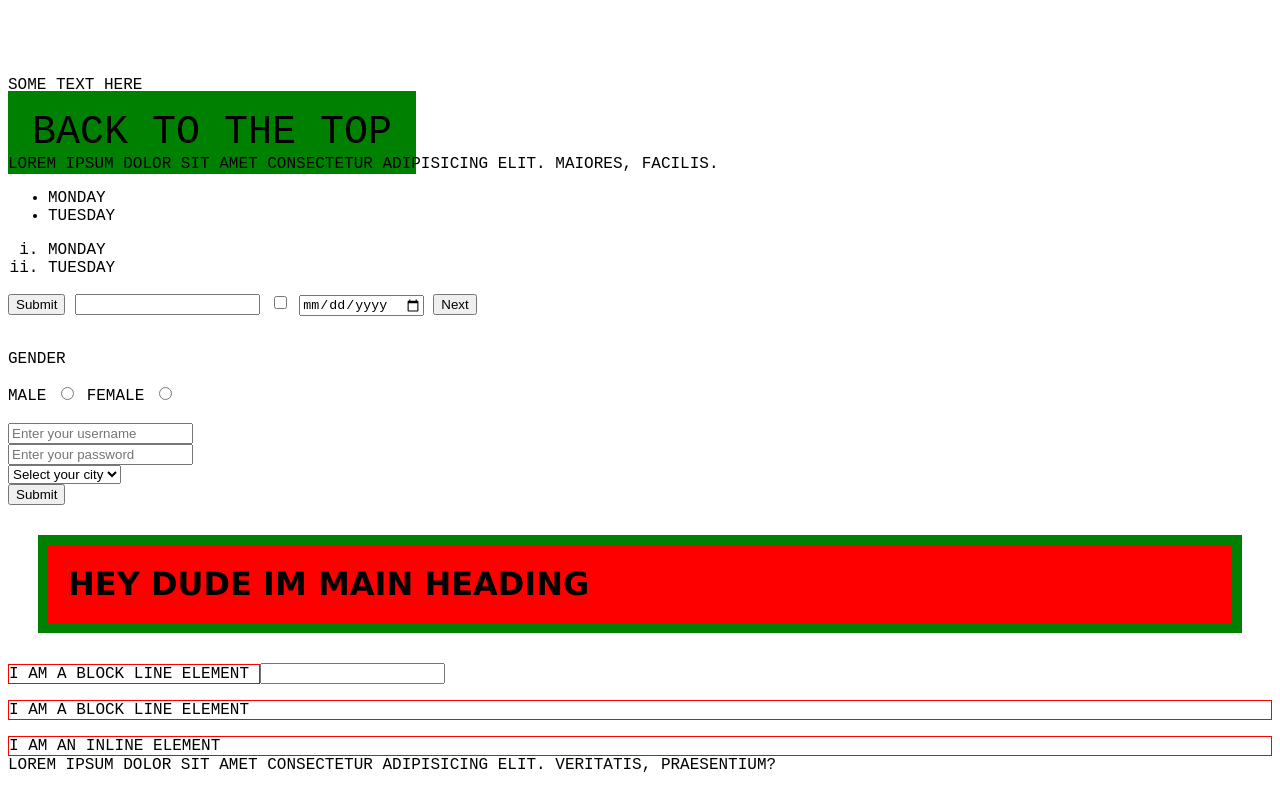
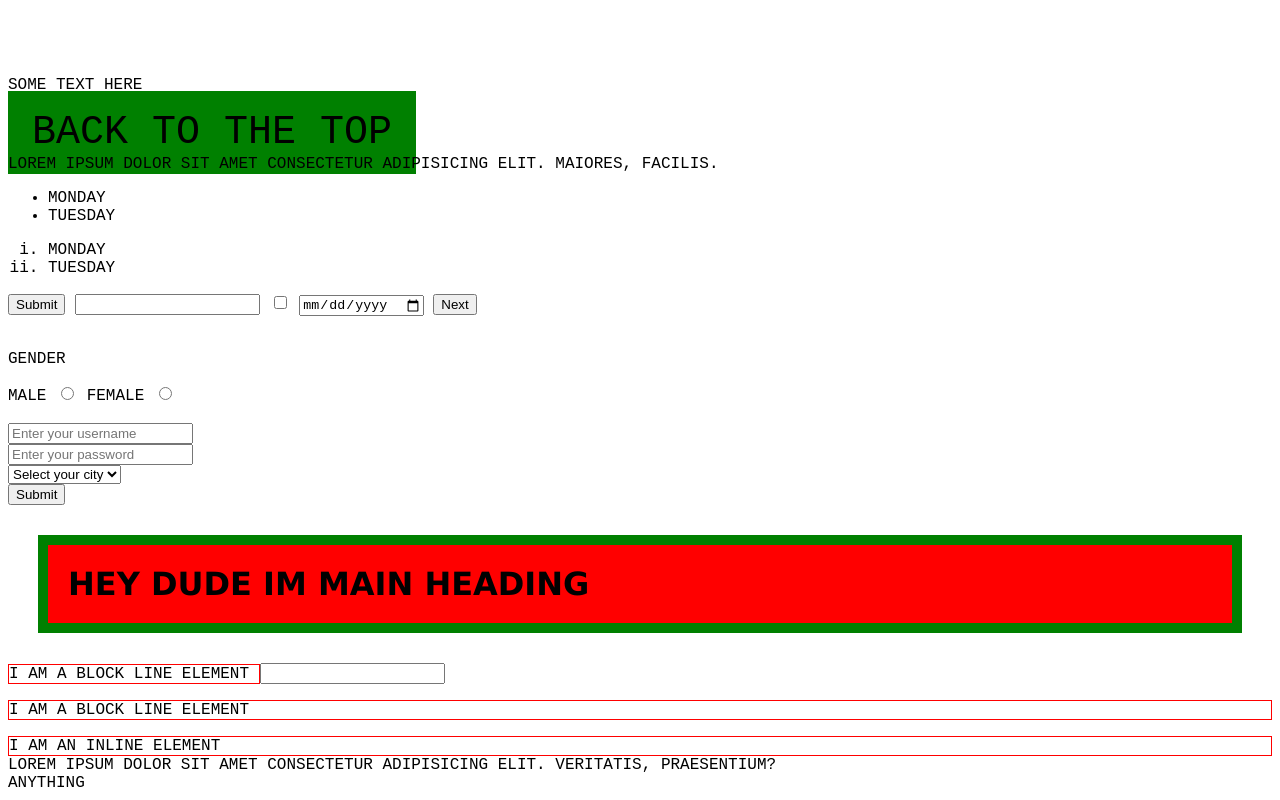
Before and after one commit to Olayanju-stephen/youtube-project, a plain HTML site: page index.html in a window 1280 px wide. Shown: the part 1499-2299 px from the top of the page. Drawn offline with Linux system fonts and the light colour scheme.

Commit message:
changes in code

```diff
--- a/index.html
+++ b/index.html
@@ -121,5 +121,5 @@
 <span style="border: 1px solid red; display: block;">I am an inline element</span>
 <span>Lorem ipsum dolor sit amet consectetur adipisicing elit. Veritatis, praesentium?</span>
 </body>
-
+<header>anything</header>
 </html>
```
